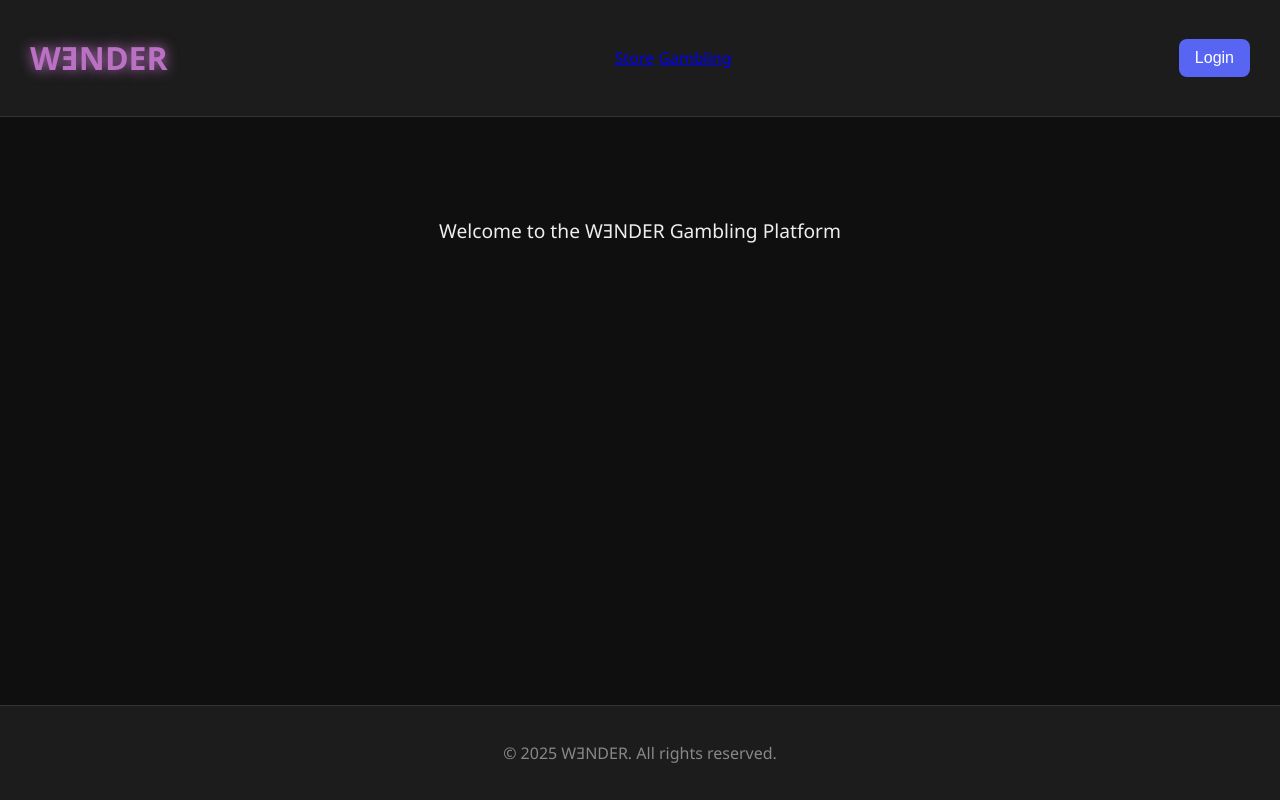
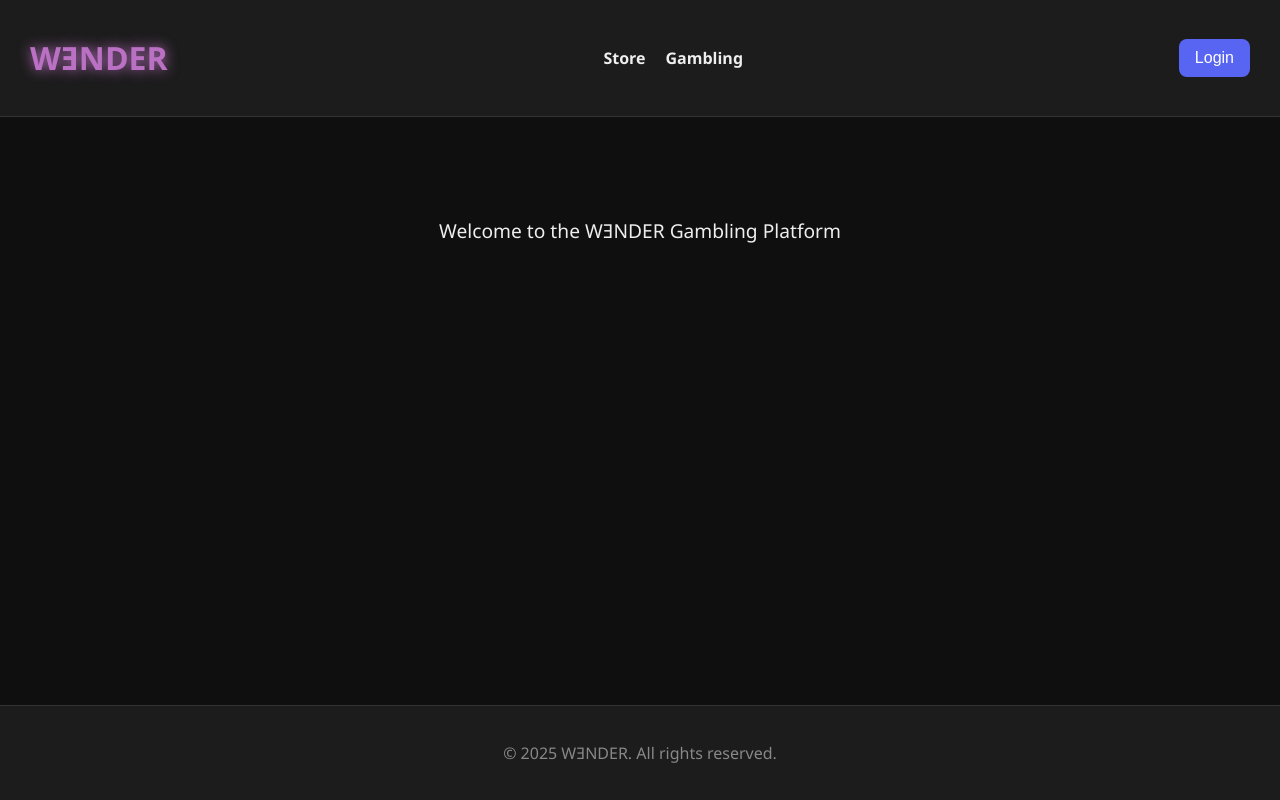
Before and after one commit to RamoireALT/Gamba-Frontend, a plain HTML site: page index.html in a window 1280 px wide. Drawn offline with Linux system fonts and the light colour scheme; no server answers.

Commit message:
Update styles.css

```diff
--- a/styles.css
+++ b/styles.css
@@ -253,3 +253,19 @@ form button[type="submit"] {
   font-size: 0.9rem;
   color: #888;
 }
+
+.nav-links {
+  display: flex;
+  gap: 20px;
+}
+
+.nav-links a {
+  color: #eee;
+  text-decoration: none;
+  font-weight: bold;
+  transition: color 0.2s;
+}
+
+.nav-links a:hover {
+  color: #facc15;
+}
```
